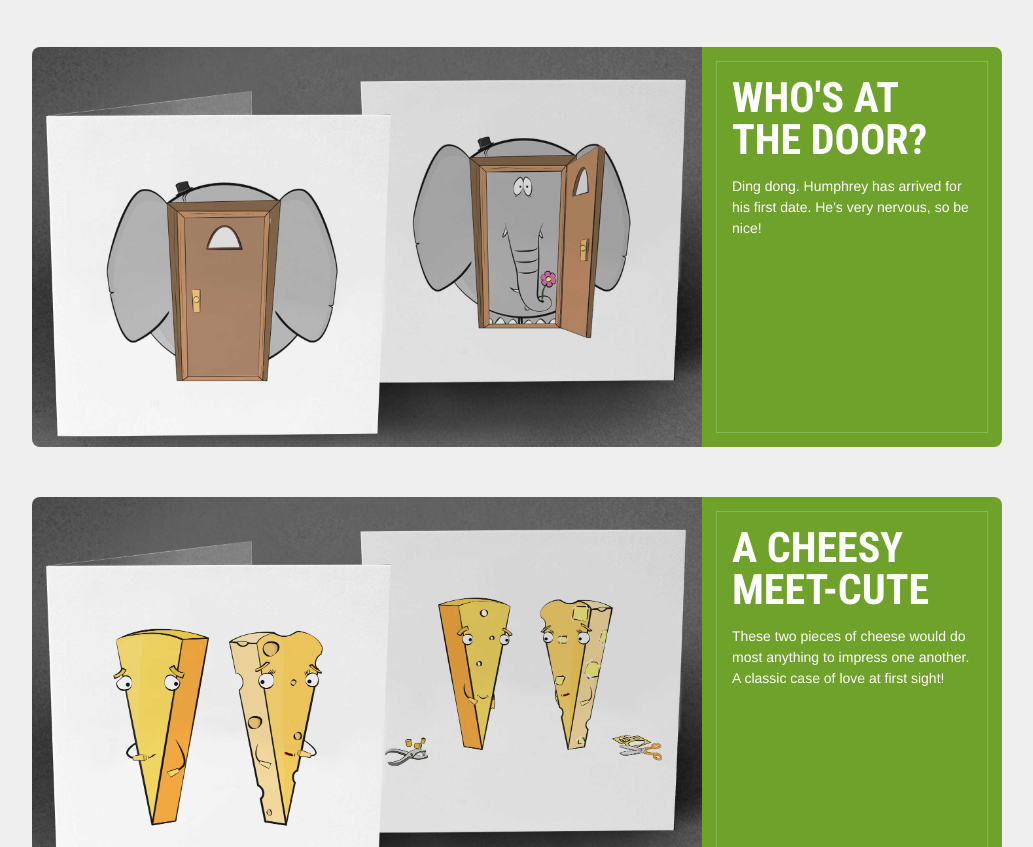
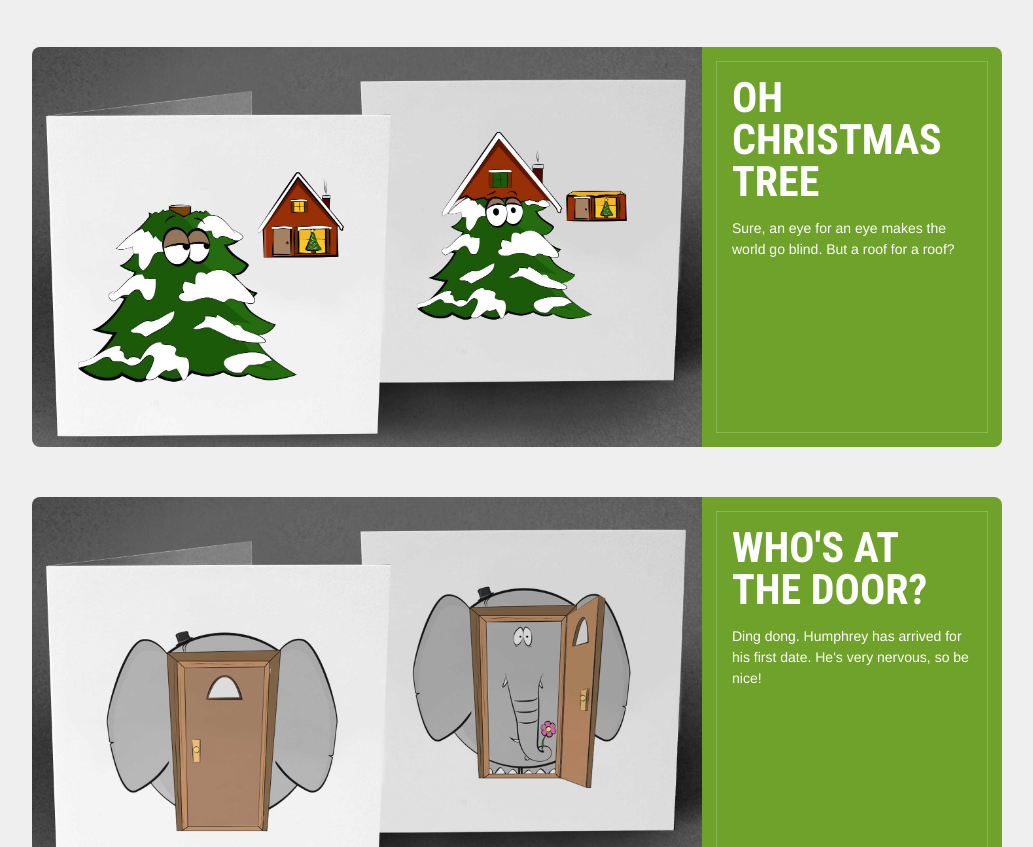
Before and after one commit to jason-winn/orangecorner, a plain HTML site: page index.html in a window 1280 px wide. Shown: the part 1014-1861 px from the top of the page, without its empty margins (123-1156 px from the left). Drawn offline with Linux system fonts and the light colour scheme.

Commit message:
Add christmas tree

```diff
--- a/css/styles.css
+++ b/css/styles.css
@@ -153,18 +153,24 @@ a {
 	background-position: 50% 50%; }
 
 #photo3 {
+	background: url("../res/raster/christmas.jpg");
+	background-size: cover;
+	background-repeat: no-repeat;
+	background-position: 50% 50%; }
+
+#photo4 {
 	background: url("../res/raster/humphrey2.jpg");
 	background-size: cover;
 	background-repeat: no-repeat;
 	background-position: 50% 50%; }
 
-#photo4 {
+#photo5 {
 	background: url("../res/raster/cheese.jpg");
 	background-size: cover;
 	background-repeat: no-repeat;
 	background-position: 50% 50%; }
 
-#photo5 {
+#photo6 {
 	background: url("../res/raster/onion.jpg");
 	background-size: cover;
 	background-repeat: no-repeat;
--- a/index.html
+++ b/index.html
@@ -41,9 +41,6 @@
 
 		<ul class="features">
 
-
-
-
 			<li id="elephantyellowballoon">
 				<div class="feature">
 					<div id="photo1" class="feature-photo-container"></div><div class="feature-information-container">
@@ -72,10 +69,24 @@
 
 
 
+						<li id="christmas">
+				<div class="feature">
+					<div id="photo3" class="feature-photo-container"></div><div class="feature-information-container">
+						<div class="feature-information">
+							<p class="title">Oh Christmas Tree</p>
+							<p class="description">Sure, an eye for an eye makes the world go blind. But a roof for a roof?</p>
+							</div>
+					</div>
+				<div>
+			</li>
+
+
+
+
 
 			<li id="whosatthedoor">
 				<div class="feature">
-					<div id="photo3" class="feature-photo-container"></div><div class="feature-information-container">
+					<div id="photo4" class="feature-photo-container"></div><div class="feature-information-container">
 						<div class="feature-information">
 							<p class="title">Who's At The Door?</p>
 							<p class="description">Ding dong. Humphrey has arrived for his first date. He's very nervous, so be nice!</p>
@@ -89,7 +100,7 @@
 
 			<li id="cheese">
 				<div class="feature">
-					<div id="photo4" class="feature-photo-container"></div><div class="feature-information-container">
+					<div id="photo5" class="feature-photo-container"></div><div class="feature-information-container">
 						<div class="feature-information">
 							<p class="title">A Cheesy Meet-cute</p>
 							<p class="description">These two pieces of cheese would do most anything to impress one another. A classic case of love at first sight!</p>
@@ -104,7 +115,7 @@
 
 			<li id="onion">
 				<div class="feature">
-					<div id="photo5" class="feature-photo-container"></div><div class="feature-information-container">
+					<div id="photo6" class="feature-photo-container"></div><div class="feature-information-container">
 						<div class="feature-information">
 							<p class="title">Tears Of An Onion</p>
 							<p class="description">Even for onions, it's an emotional world. It can be hard to keep your feelings hidden behind all those layers!</p>
```
Also changed, not shown: res/raster/christmas.jpg (added). Lines whose indentation alone changed are shown as unchanged.
